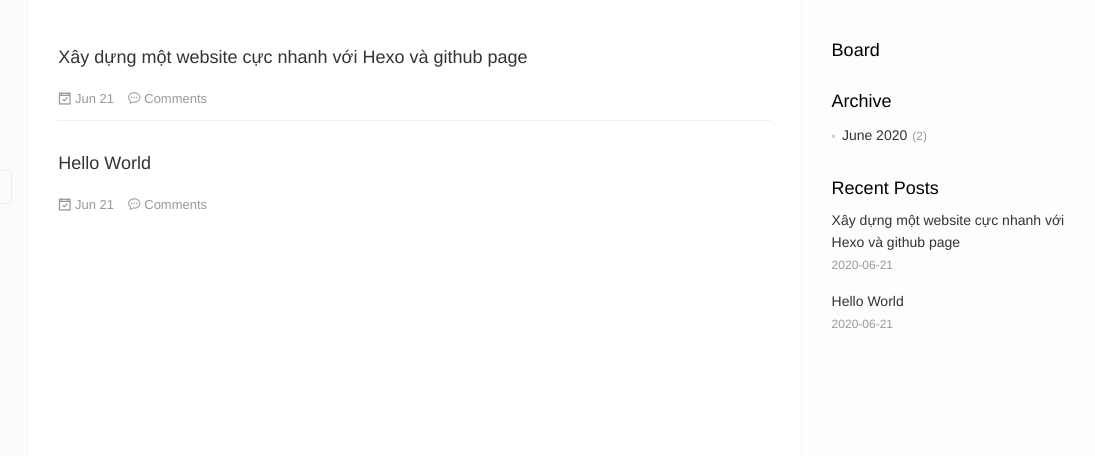
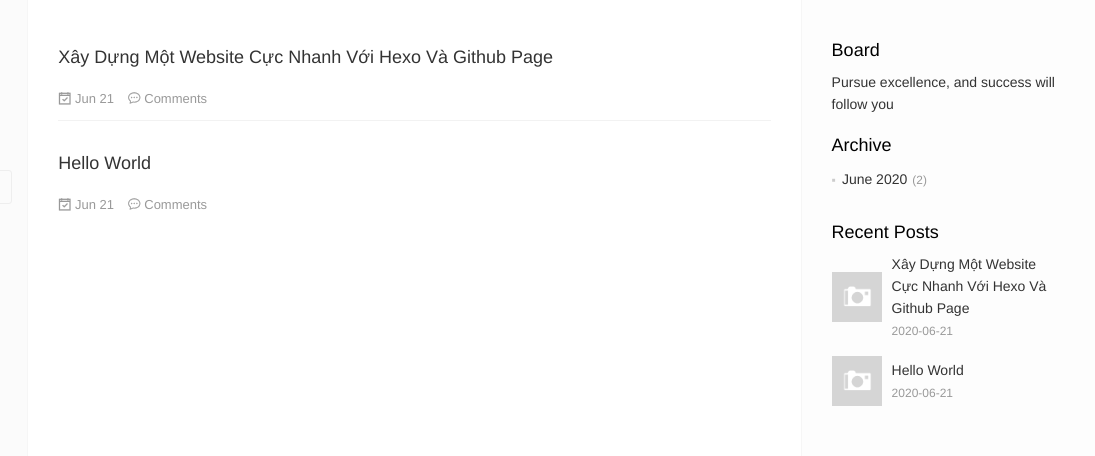
Before and after one commit to tranvantuanit210/tranvantuanit210.github.io, a plain HTML site: page index.html in a window 1280 px wide. Shown: the top 456 px of the page, 185-1280 px from the left. Drawn offline with nearby package versions, Linux system fonts and the light colour scheme; no server answers.

Commit message:
Site updated: 2020-06-21 20:43:22

```diff
--- a/index.html
+++ b/index.html
@@ -91,7 +91,7 @@
       </button>
     </div>
     <nav id="main-navbar" class="collapse navbar-collapse" itemscope itemtype="http://schema.org/SiteNavigationElement" role="navigation">
-      <ul class="nav navbar-nav main-nav ">
+      <ul class="nav navbar-nav main-nav menu-highlight">
 
 
         <li class="menu-item menu-item-home">
@@ -197,7 +197,7 @@
     <div class="widget-body">
         <div id="board">
             <div class="content">
-
+                <p>Pursue excellence, and success will follow you</p>
             </div>
         </div>
     </div>
@@ -226,16 +226,26 @@
   <div class="widget">
     <h3 class="widget-title">Recent Posts</h3>
     <div class="widget-body">
-      <ul class="recent-post-list list-unstyled no-thumbnail">
+      <ul class="recent-post-list list-unstyled ">
 
           <li>
+
+            <div class="item-thumb">
+              <a href="/2020/06/21/Xay-dung-mot-website-cuc-nhanh-voi-Hexo-va-github-page/" class="thumb">
+
+
+        <span class="thumb-image thumb-none"></span>
+
+</a>
+
+            </div>
 
             <div class="item-inner">
               <p class="item-category">
 
               </p>
               <p class="item-title">
-                <a href="/2020/06/21/Xay-dung-mot-website-cuc-nhanh-voi-Hexo-va-github-page/" class="title">Xây dựng một website cực nhanh với Hexo và github page</a>
+                <a href="/2020/06/21/Xay-dung-mot-website-cuc-nhanh-voi-Hexo-va-github-page/" class="title">Xây Dựng Một Website Cực Nhanh Với Hexo Và Github Page</a>
               </p>
               <p class="item-date">
                 <time datetime="2020-06-21T13:26:27.000Z" itemprop="datePublished">2020-06-21</time>
@@ -244,6 +254,16 @@
           </li>
 
           <li>
+
+            <div class="item-thumb">
+              <a href="/2020/06/21/hello-world/" class="thumb">
+
+
+        <span class="thumb-image thumb-none"></span>
+
+</a>
+
+            </div>
 
             <div class="item-inner">
               <p class="item-category">
@@ -277,7 +297,7 @@
 
 
     <h1 itemprop="name">
-      <a class="article-title" href="/2020/06/21/Xay-dung-mot-website-cuc-nhanh-voi-Hexo-va-github-page/">Xây dựng một website cực nhanh với Hexo và github page</a>
+      <a class="article-title" href="/2020/06/21/Xay-dung-mot-website-cuc-nhanh-voi-Hexo-va-github-page/">Xây Dựng Một Website Cực Nhanh Với Hexo Và Github Page</a>
     </h1>
 
 
```
Also changed, not shown: archives/2020/06/index.html (+25 -5 lines), archives/2020/index.html (+25 -5 lines), archives/index.html (+25 -5 lines).
